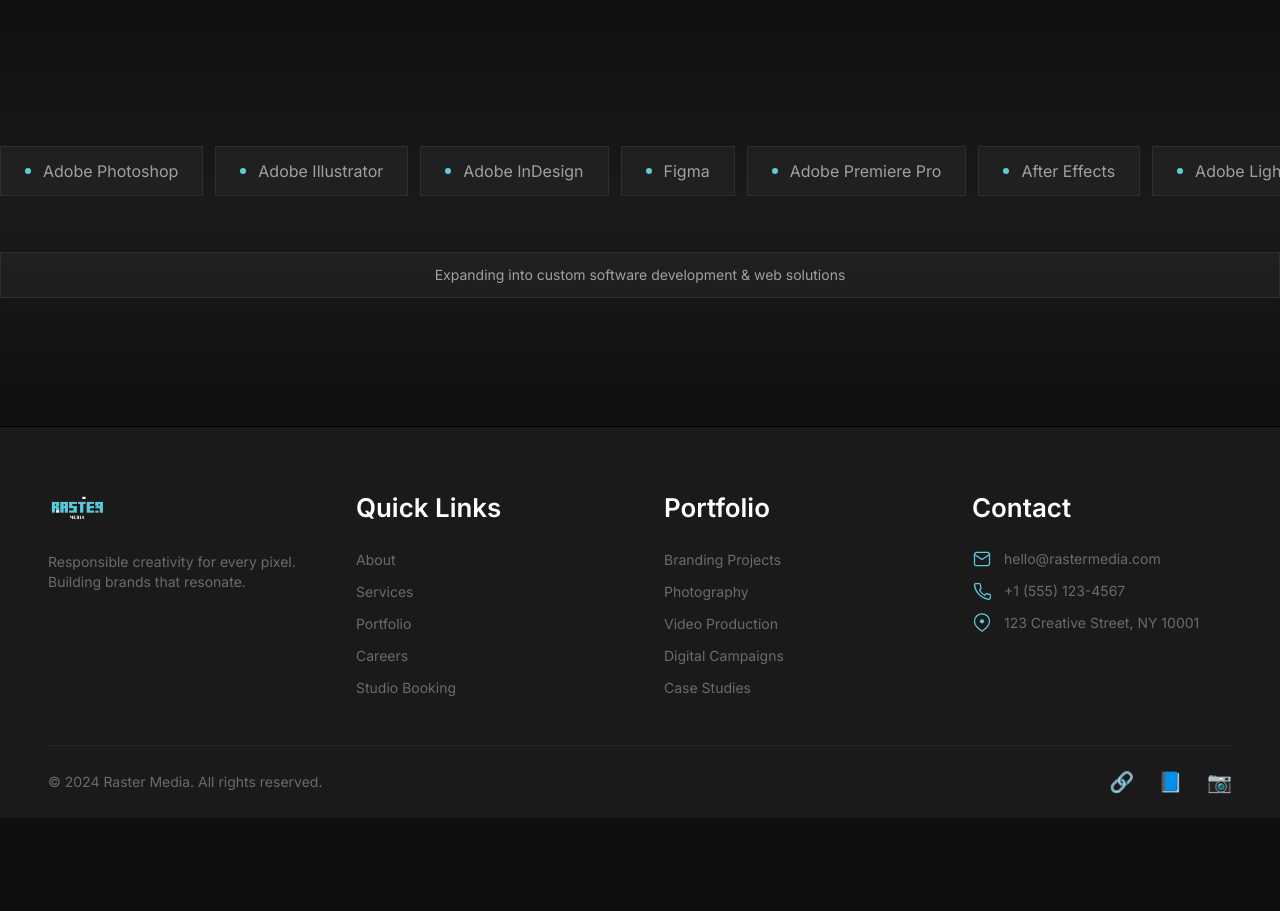
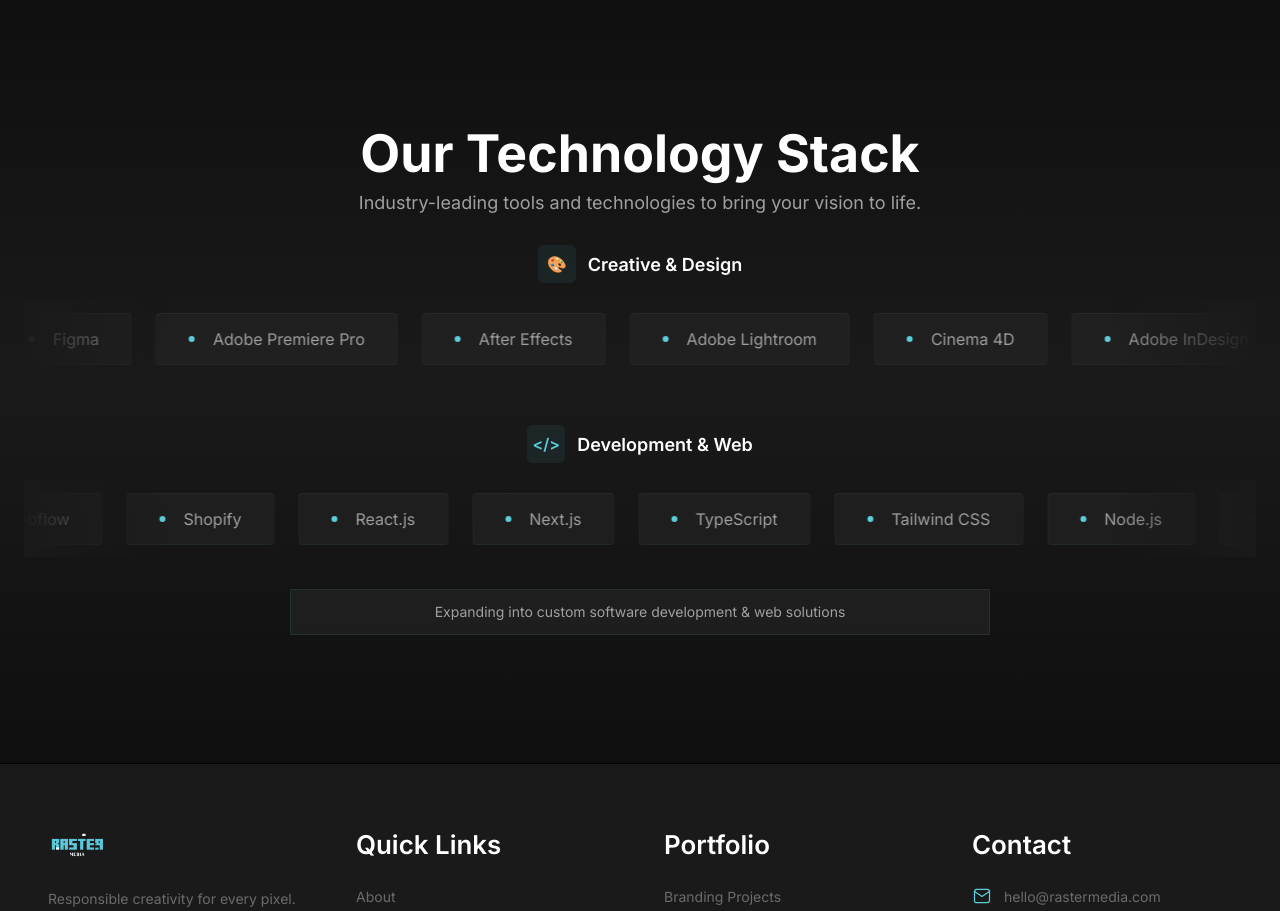
Before and after one commit to Nethmihimasha/rastermedia-test, a Next.js app: page /about_us in a window 1280 px wide. Shown: the part 3680-4591 px from the top of the page. Before the commit the page ends 4498 px from the top, so only its background shows below. Built offline with nearby package versions, Linux system fonts and the light colour scheme.

Commit message:
about page tech stack animation and adjustments

```diff
--- a/app/about_us/about.module.css
+++ b/app/about_us/about.module.css
@@ -231,32 +231,130 @@
   overflow: hidden;
 }
 
+.container {
+  max-width: 1800px;
+  margin: 0 auto;
+  padding: 0 24px;
+}
+
+.techTitle {
+  text-align: center;
+  font-size: 51.808px;
+  font-weight: 700;
+  color: #FFFFFF;
+  margin-bottom: 8px;
+}
+
+.techSubtitle {
+  text-align: center;
+  font-size: 18px;
+  color: #A0A0A0;
+  margin-bottom: 32px;
+}
+
+.techGroups {
+  display: flex;
+  flex-direction: column;
+  gap: 48px;
+  align-items: center;
+  margin-bottom: 32px;
+}
+
+.techGroup {
+  width: 100%;
+}
+
+.groupHeader {
+  display: flex;
+  align-items: center;
+  gap: 12px;
+  justify-content: center;
+  color: #A0A0A0;
+  font-weight: 600;
+  margin-bottom: 18px;
+}
+
+.groupIcon {
+  width: 38px;
+  height: 38px;
+  display: inline-flex;
+  align-items: center;
+  justify-content: center;
+  background: rgba(93, 205, 219, 0.08);
+  border-radius: 6px;
+  color: #5DCDDB;
+  font-size: 16px;
+}
+
+.groupTitle {
+  font-size: 18px;
+  color: #FFFFFF;
+}
+
 .techRibbon {
   position: relative;
   overflow: hidden;
-  padding: 24px 0;
-  margin-bottom: 32px;
+  padding: 12px 0;
 }
 
+/* subtle left/right fade overlays to mask edges and match the design */
+.techRibbon::before,
+.techRibbon::after {
+  content: "";
+  position: absolute;
+  top: 0;
+  bottom: 0;
+  width: 140px;
+  pointer-events: none;
+  z-index: 3;
+}
+
+.techRibbon::before {
+  left: 0;
+  background: linear-gradient(to right, rgba(26,26,26,1) 0%, rgba(26,26,26,0) 100%);
+}
+
+.techRibbon::after {
+  right: 0;
+  background: linear-gradient(to left, rgba(26,26,26,1) 0%, rgba(26,26,26,0) 100%);
+}
+
+/* make sure track sits under overlays */
+.techTrack {
+  position: relative;
+  z-index: 1;
+}
 .techTrack {
   display: flex;
-  gap: 12px;
-  animation: slideLeft 40s linear infinite;
-  width: fit-content;
+  gap: 24px; /* increased spacing between items */
+  width: max-content;
+  will-change: transform;
+  transform: translateZ(0);
+}
+
+/* single keyframe used for seamless looping; duplicate items in JS provide the repeated content */
+.techTrackLeft {
+  animation: marquee var(--marquee-duration, 28s) linear infinite;
+}
+
+.techTrackRight {
+  animation: marquee var(--marquee-duration, 32s) linear infinite;
+  animation-direction: reverse; /* reverse direction to scroll the other way */
 }
 
 .techItem {
   display: flex;
   align-items: center;
-  gap: 12px;
-  padding: 0 24px;
-  height: 49.6px;
+  gap: 18px; /* space between dot and text */
+  padding: 0 32px; /* wider padding between items */
+  height: 52px;
   background: rgba(37, 37, 37, 0.6);
-  border: 0.8px solid rgba(93, 205, 219, 0.1);
+  border: 0.8px solid rgba(93, 205, 219, 0.06);
   white-space: nowrap;
   font-size: 16px;
   line-height: 24px;
   color: #A0A0A0;
+  border-radius: 4px;
 }
 
 .techDot {
@@ -270,13 +368,19 @@
 .techNote {
   text-align: center;
   padding: 12px 24px;
-  max-width: 1800px;
+  max-width: 700px;
   margin: 0 auto;
   background: rgba(37, 37, 37, 0.6);
   border: 0.8px solid rgba(93, 205, 219, 0.1);
   font-size: 14px;
   line-height: 20px;
   color: #A0A0A0;
+  margin-top: 24px;
+}
+
+@keyframes marquee {
+  0% { transform: translateX(0); }
+  100% { transform: translateX(calc(-1 * var(--marquee-distance))); }
 }
 
 /* Responsive */
@@ -299,6 +403,12 @@
   .valuesGrid,
   .btsGrid {
     grid-template-columns: 1fr;
+  }
+
+  /* reduce overlay width on smaller screens so content isn't overly masked */
+  .techRibbon::before,
+  .techRibbon::after {
+    width: 64px;
   }
 }
 
--- a/app/about_us/page.js
+++ b/app/about_us/page.js
@@ -1,6 +1,7 @@
 'use client';
 
 import styles from './about.module.css';
+import { useEffect, useRef } from 'react';
 
 export default function AboutPage() {
   return (
@@ -153,15 +154,16 @@
 }
 
 function TechnologyStackSection() {
-  const technologies = [
-    'Adobe Photoshop',
-    'Adobe Illustrator',
+  const creativeTech = [
     'Adobe InDesign',
     'Figma',
     'Adobe Premiere Pro',
     'After Effects',
     'Adobe Lightroom',
-    'Cinema 4D',
+    'Cinema 4D'
+  ];
+
+  const devTech = [
     'React.js',
     'Next.js',
     'TypeScript',
@@ -172,20 +174,99 @@
     'Shopify'
   ];
 
+  const leftRef = useRef(null);
+  const rightRef = useRef(null);
+
+  useEffect(() => {
+    if (typeof window === 'undefined') return;
+
+    const speedPxPerSec = 40; // slower speed for smoother motion (lower = slower)
+
+    const setupTrack = (track) => {
+      if (!track) return;
+      // We duplicate items in the markup, so total scrollWidth == 2 * single set width
+      const totalWidth = track.scrollWidth;
+      if (!totalWidth) return;
+      const singleWidth = totalWidth / 2;
+      // set CSS variables used by CSS animation
+      track.style.setProperty('--marquee-distance', `${singleWidth}px`);
+      // compute duration from distance and speed, clamp to a reasonable minimum
+      const duration = Math.max(8, singleWidth / speedPxPerSec);
+      track.style.setProperty('--marquee-duration', `${duration}s`);
+    };
+
+    const ro = new ResizeObserver(() => {
+      setupTrack(leftRef.current);
+      setupTrack(rightRef.current);
+    });
+
+    if (leftRef.current) ro.observe(leftRef.current);
+    if (rightRef.current) ro.observe(rightRef.current);
+
+    // initial setup
+    setupTrack(leftRef.current);
+    setupTrack(rightRef.current);
+
+    const onResize = () => {
+      setupTrack(leftRef.current);
+      setupTrack(rightRef.current);
+    };
+
+    window.addEventListener('resize', onResize);
+    window.addEventListener('load', onResize);
+
+    return () => {
+      ro.disconnect();
+      window.removeEventListener('resize', onResize);
+      window.removeEventListener('load', onResize);
+    };
+  }, []);
+
   return (
     <section className={styles.techSection}>
+      <div className={styles.container}>
+        <h2 className={styles.techTitle}>Our Technology Stack</h2>
+        <p className={styles.techSubtitle}>Industry-leading tools and technologies to bring your vision to life.</p>
+
+        <div className={styles.techGroups}>
+          <div className={styles.techGroup}>
+            <div className={styles.groupHeader}>
+              <div className={styles.groupIcon}>🎨</div>
+              <div className={styles.groupTitle}>Creative &amp; Design</div>
+            </div>
             <div className={styles.techRibbon}>
-        <div className={styles.techTrack}>
-          {[...technologies, ...technologies].map((tech, index) => (
-            <div key={index} className={styles.techItem}>
+              <div ref={leftRef} className={`${styles.techTrack} ${styles.techTrackLeft}`} aria-hidden>
+                {[...creativeTech, ...creativeTech].map((tech, i) => (
+                  <div key={i} className={styles.techItem}>
                     <div className={styles.techDot}></div>
                     <span>{tech}</span>
                   </div>
                 ))}
               </div>
             </div>
+          </div>
+
+          <div className={styles.techGroup}>
+            <div className={styles.groupHeader}>
+              <div className={styles.groupIcon}>&lt;/&gt;</div>
+              <div className={styles.groupTitle}>Development &amp; Web</div>
+            </div>
+            <div className={styles.techRibbon}>
+              <div ref={rightRef} className={`${styles.techTrack} ${styles.techTrackRight}`} aria-hidden>
+                {[...devTech, ...devTech].map((tech, i) => (
+                  <div key={i} className={styles.techItem}>
+                    <div className={styles.techDot}></div>
+                    <span>{tech}</span>
+                  </div>
+                ))}
+              </div>
+            </div>
+          </div>
+        </div>
+
         <div className={styles.techNote}>
-        Expanding into custom software development & web solutions
+          Expanding into custom software development &amp; web solutions
+        </div>
       </div>
     </section>
   );
```
Lines whose indentation alone changed are shown as unchanged.
